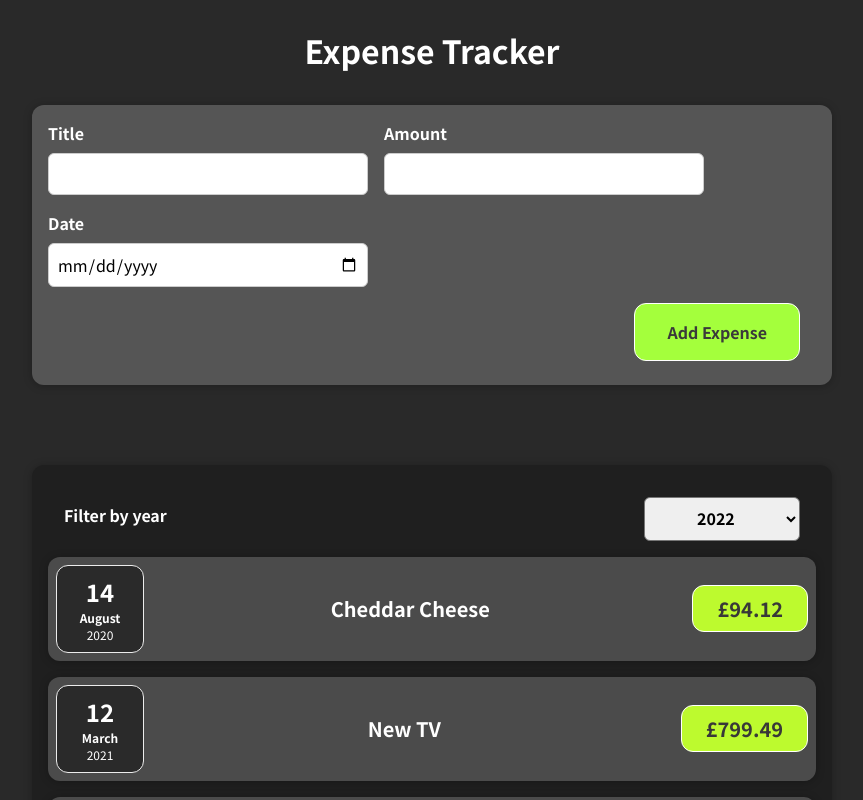
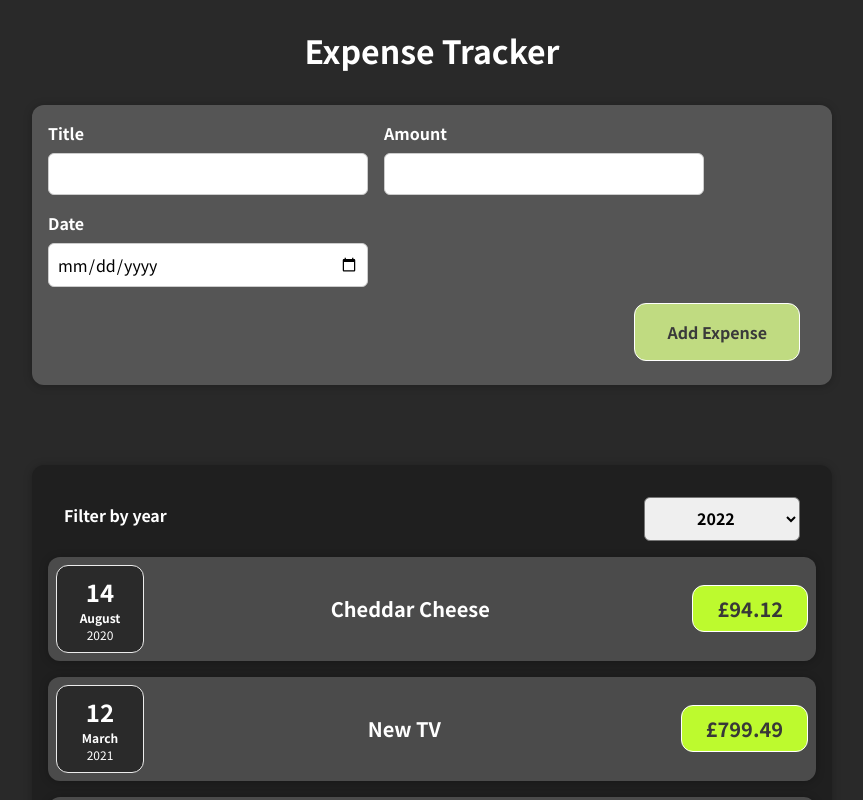
Before and after one commit to Unsenzrd/HomeUtilities, a React (Create React App) app: page / in a window 1280 px wide. In both pictures the pointer is over the button "Add Expense". Shown: the top 800 px of the page, without its empty margins (208-1071 px from the left). Built offline with nearby package versions, Linux system fonts and the light colour scheme.

Commit message:
Minor style fixes

```diff
--- a/src/components/NewExpense/NewExpense.css
+++ b/src/components/NewExpense/NewExpense.css
@@ -14,7 +14,7 @@
   cursor: pointer;
   padding: 1rem 2rem;
   border: 1px solid white;
-  background-color: #a4ff3c;
+  background-color: #bdfa2e;
   color: white;
   border-radius: 12px;
   margin-right: 1rem;
@@ -22,17 +22,17 @@
 
 .new-expense button:hover,
 .new-expense button:active {
-  background-color: #a4ff3c;
+  background-color: #c0db81;
   border-color: #ffffff;
 }
 
 .new-expense button.alternative {
-  color: #6e9601;
+  color: #bdfa2e;
   border-color: transparent;
   background-color: transparent;
 }
 
 .new-expense button.alternative:hover,
 .new-expense button.alternative:active {
-  background-color: #c7f8b3;
+  background-color: #c0db81;
 }
```
